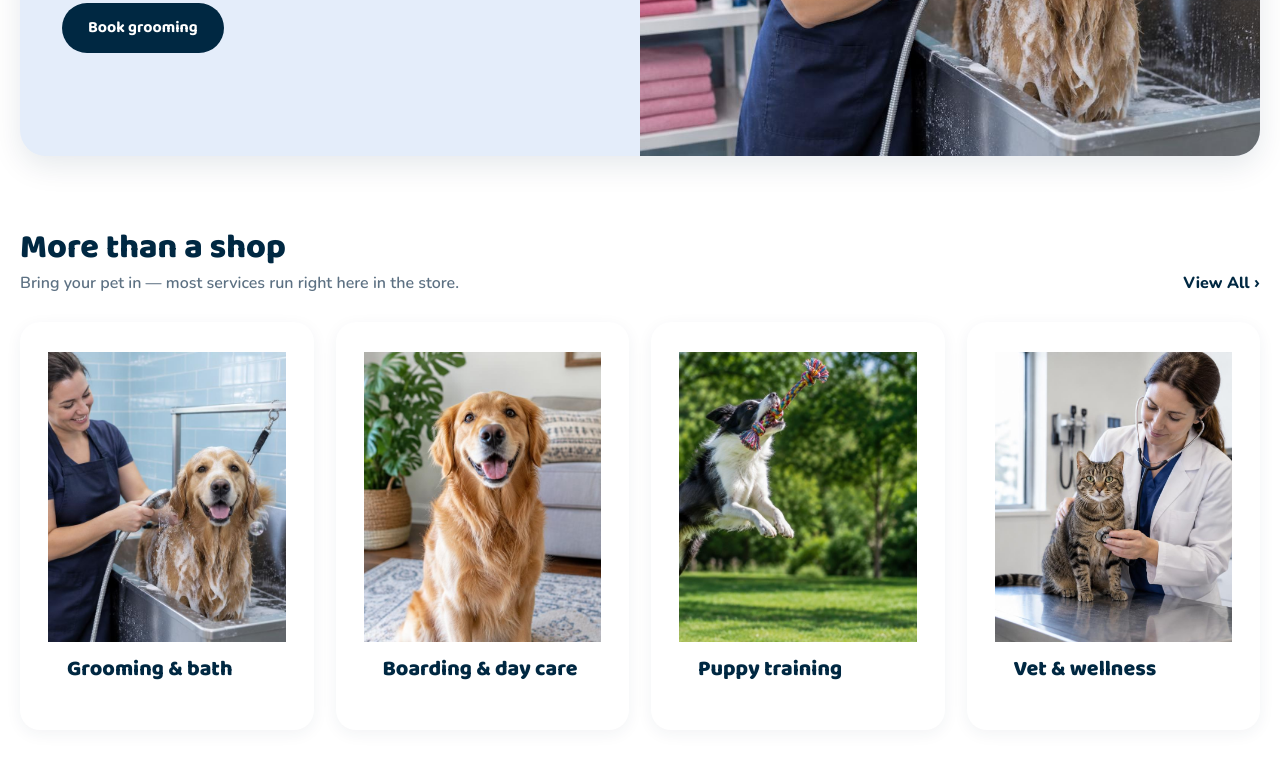
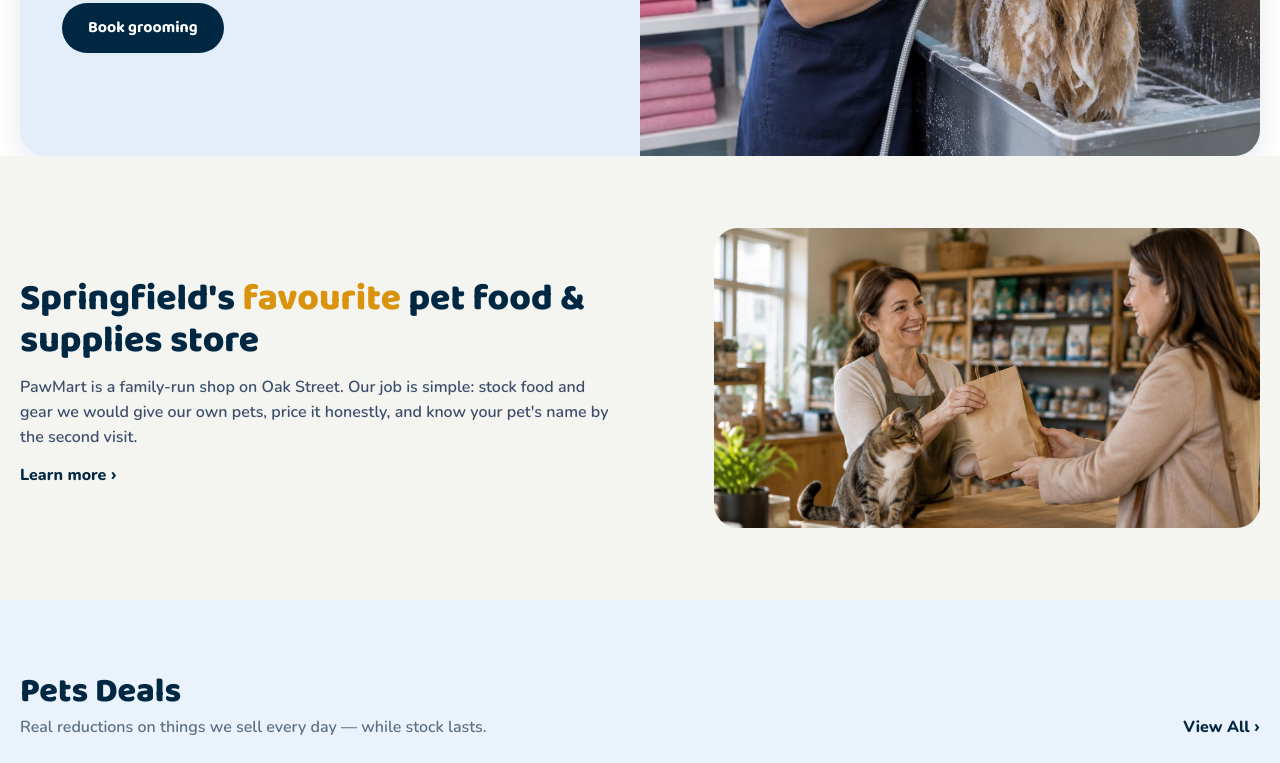
Before and after one commit to canyon-coconut/pawmart-petmania, a plain HTML site: page index.html in a window 1280 px wide. Shown: the part 2897-3660 px from the top of the page. Drawn offline with nearby package versions, Linux system fonts and the light colour scheme.

Commit message:
'More than a shop' services section removed from the home page at Canyon's instruction (the Care & Services page keeps the full services list); assets v=37

```diff
--- a/index.html
+++ b/index.html
@@ -8,7 +8,7 @@
 <link rel="preconnect" href="https://fonts.googleapis.com">
 <link rel="preconnect" href="https://fonts.gstatic.com" crossorigin>
 <link href="https://fonts.googleapis.com/css2?family=Baloo+2:wght@600;700;800&family=Nunito:wght@400;600;700;800&display=swap" rel="stylesheet">
-<link rel="stylesheet" href="style.css?v=36">
+<link rel="stylesheet" href="style.css?v=37">
 </head>
 <body>
 </div>
@@ -77,21 +77,7 @@
       </div>
     </div>
   </section>
-
-  <section class="blk">
-    <div class="wrap">
-      <div class="sec-head rv"><div><h2>More than a shop</h2><p>Bring your pet in — most services run right here in the store.</p></div><a class="more" href="care.html">View All ›</a></div>
-      <div class="services photo-grid">
-        <div class="svc photo rv"><img src="images/grooming.jpg" alt="A golden retriever being rinsed by our groomer in the grooming tub" style="object-position:72% 12%"><div class="svcbody"><h3>Grooming &amp; bath</h3></div></div>
-        <div class="svc photo rv"><img src="images/tile-dog.jpg" alt="Golden retriever relaxing at home" style="object-position:50% 30%"><div class="svcbody"><h3>Boarding &amp; day care</h3></div></div>
-        <div class="svc photo rv"><img src="images/trend-play.jpg" alt="Border collie playing with a rope toy outdoors" style="object-position:85% 50%"><div class="svcbody"><h3>Puppy training</h3></div></div>
-        <div class="svc photo rv"><img src="images/trend-care2.jpg" alt="Vet checking a tabby cat with a stethoscope" style="object-position:50% 62%"><div class="svcbody"><h3>Vet &amp; wellness</h3></div></div>
-      </div>
-      </div>
-    </div>
-  </section>
-
-  <section class="blk aboutstrip">
+<section class="blk aboutstrip">
     <div class="wrap"><div class="inner"><div class="txt">
 
       <h2>Springfield's <span class="yw">favourite</span> pet food &amp; supplies store</h2>
@@ -193,6 +179,6 @@
   </div>
 </div>
 <div id="toast" role="status"></div>
-<script src="shop.js?v=36"></script>
+<script src="shop.js?v=37"></script>
 </body>
 </html>
```
Also changed, not shown: about.html (+2 -2 lines), care.html (+2 -2 lines), cats.html (+2 -2 lines), deals.html (+2 -2 lines), dogs.html (+2 -2 lines), product.html (+2 -2 lines), shop.html (+2 -2 lines).
